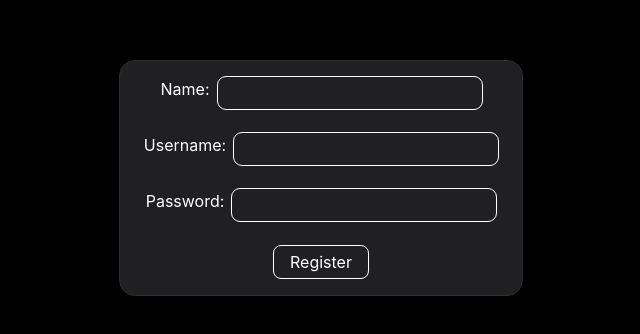
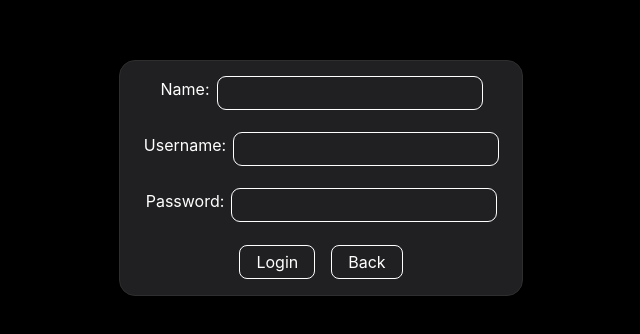
Before and after one commit to denissoboslai13/frontend-mentor-FXChecker, a React (Vite) app in the folder solution/: page /register in a window 1280 px wide. Shown: the part 222-556 px from the top of the page, without its empty margins (319-959 px from the left). Built offline with nearby package versions, Linux system fonts and the light colour scheme; no server answers.

Commit message:
edited frontend

```diff
--- a/solution/src/App.tsx
+++ b/solution/src/App.tsx
@@ -291,9 +291,9 @@ function App() {
         </>}>
         </Route>
         <Route path='/user' element={<UserScreen navigate={navigate} user={user}/>} />
-        <Route path='/login' element={<Login username={username} password={password} setUsername={setUsername} setPassword={setPassword} handleLogin={handleLogin} user={user}/>} />
-        <Route path='/logout' element={<Logout handleLogout={handleLogout} />}/>
-        <Route path='/register' element={<Register name={name} username={username} password={password} setName={setName} setUsername={setUsername} setPassword={setPassword} handleRegister={handleRegister}/>} />
+        <Route path='/login' element={<Login username={username} password={password} setUsername={setUsername} setPassword={setPassword} handleLogin={handleLogin} navigate={navigate}/>} />
+        <Route path='/logout' element={<Logout handleLogout={handleLogout} navigate={navigate}/>}/>
+        <Route path='/register' element={<Register name={name} username={username} password={password} setName={setName} setUsername={setUsername} setPassword={setPassword} handleRegister={handleRegister} navigate={navigate}/>} />
       </Routes>
     </div>
   )
--- a/solution/src/components/Login.tsx
+++ b/solution/src/components/Login.tsx
@@ -1,4 +1,4 @@
-export const Login = ({ username, password, setUsername, setPassword, handleLogin, user }) => {
+export const Login = ({ username, password, setUsername, setPassword, handleLogin, navigate }) => {
     return (
         <div className="bg-black h-[100vh] text-white flex flex-row items-center justify-center">
             <div className="bg-[#202022] rounded-2xl border border-[#2E2E2E] px-6 py-4">
@@ -15,7 +15,10 @@ export const Login = ({ username, password, setUsername, setPassword, handleLogi
                             <input type="password" value={password} onChange={({ target }) => setPassword(target.value)} className="outline-white outline-1 rounded-lg px-2 py-1"/>
                         </label>
                     </div>
-                    <button type="submit" className="border border-white px-4 rounded-lg py-1 cursor-pointer">Login</button>
+                    <div className="flex flex-row gap-4">
+                        <button type="submit" className="border border-white px-4 rounded-lg py-1 cursor-pointer">Login</button>
+                        <button onClick={() => navigate('/user')} className="border border-white px-4 rounded-lg py-1 cursor-pointer">Back</button>
+                    </div>
                 </form>
             </div>
         </div>
--- a/solution/src/components/Logout.tsx
+++ b/solution/src/components/Logout.tsx
@@ -1,8 +1,9 @@
-export const Logout = ({ handleLogout }) => {
+export const Logout = ({ handleLogout, navigate }) => {
     return (
         <div className="bg-black h-[100vh] flex flex-row items-center justify-center">
-            <div className="bg-[#202022] rounded-2xl border border-[#2E2E2E] px-6 py-4">
-                <button className="border border-white px-4 rounded-lg py-1 cursor-pointer text-white" onClick={() => handleLogout()}>Logout</button>
+            <div className="bg-[#202022] rounded-2xl border border-[#2E2E2E] px-6 py-4 flex flex-row gap-4 text-white">
+                <button className="border border-white px-4 rounded-lg py-1 cursor-pointer" onClick={() => handleLogout()}>Logout</button>
+                <button onClick={() => navigate('/')} className="border border-white px-4 rounded-lg py-1 cursor-pointer">Back</button>
             </div>
         </div>
     )
--- a/solution/src/components/Logs.tsx
+++ b/solution/src/components/Logs.tsx
@@ -36,9 +36,8 @@ export const Logs = ({ logs, user, removeLog }) => {
             <div className='bg-[#171719] p-4 rounded-xl'>
                 <div className='xl:flex xl:flex-row xl:justify-between'>
                     <h1 className='text-lg xl:text-xl'>CONVERSION LOG</h1>
-                        <div className='flex flex-row justify-between mb-4 items-center xl:gap-4'>
+                        <div className='flex flex-row justify-between mb-6 items-center xl:gap-4'>
                             <p className='text-[#9D9D9D] text-sm'>{filtered.length} LOGGED</p>
-                            <button className='bg-[#202022] border border-[#3D3D3D] text-[#9D9D9D] px-2.5 py-1.5 rounded-lg text-sm focus:outline-2 focus:outline-solid focus:outline-[#CEF739]'>CLEAR ALL</button>
                         </div>
                 </div>
 
--- a/solution/src/components/Register.tsx
+++ b/solution/src/components/Register.tsx
@@ -1,4 +1,4 @@
-export const Register = ({ name, username, password, setName, setUsername, setPassword, handleRegister }) => {
+export const Register = ({ name, username, password, setName, setUsername, setPassword, handleRegister, navigate }) => {
     return (
         <div className="bg-black h-[100vh] text-white flex flex-row items-center justify-center">
             <div className="bg-[#202022] rounded-2xl border border-[#2E2E2E] px-6 py-4">
@@ -21,7 +21,10 @@ export const Register = ({ name, username, password, setName, setUsername, setPa
                             <input type="password" value={password} onChange={({ target }) => setPassword(target.value)} className="outline-white outline-1 rounded-lg px-2 py-1"/>
                         </label>
                     </div>
-                    <button type="submit" className="border border-white px-4 rounded-lg py-1 cursor-pointer">Register</button>
+                    <div className="flex flex-row gap-4">
+                        <button type="submit" className="border border-white px-4 rounded-lg py-1 cursor-pointer">Login</button>
+                        <button onClick={() => navigate('/user')} className="border border-white px-4 rounded-lg py-1 cursor-pointer">Back</button>
+                    </div>
                 </form>
             </div>
         </div>
--- a/solution/src/components/UserScreen.tsx
+++ b/solution/src/components/UserScreen.tsx
@@ -6,6 +6,7 @@ export const UserScreen = ({ navigate, user }) => {
                 {!(user) && (
                     <button onClick={() => navigate('/register')} className="border border-white px-4 rounded-lg py-1 cursor-pointer">Register</button>
                 )}
+                <button onClick={() => navigate('/')} className="border border-white px-4 rounded-lg py-1 cursor-pointer">Back</button>
             </div>
         </div>
     )
```
